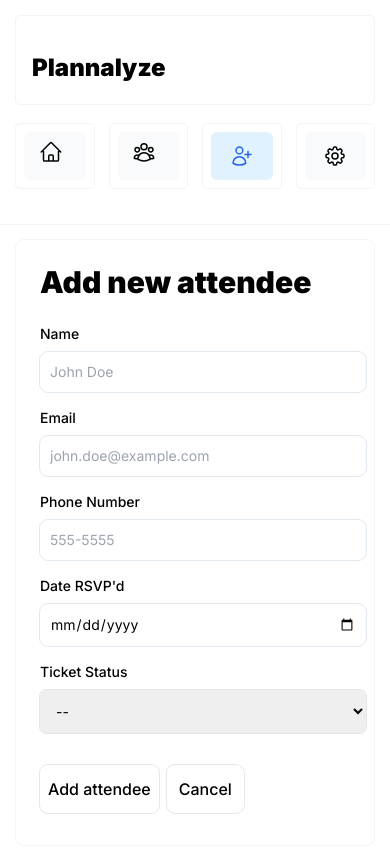
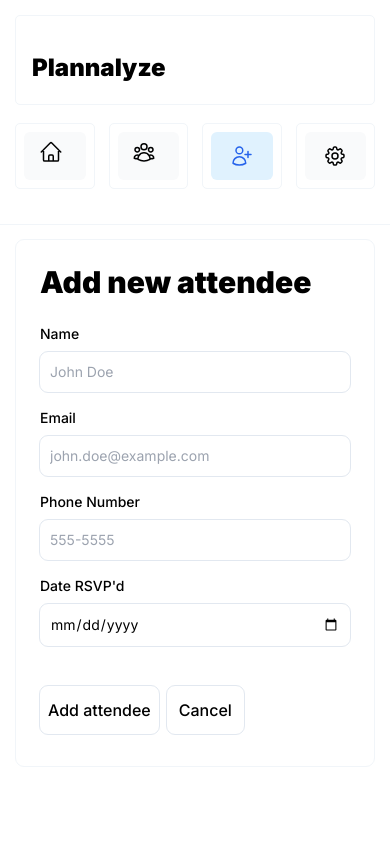
Before and after one commit to koolkiddev/plannalyze, a Next.js app: page /dashboard/attendees/add in a window 390 px wide. Built offline with nearby package versions, Linux system fonts and the light colour scheme.

Commit message:
delete row 'ticket_status'

```diff
--- a/src/app/dashboard/attendees/page.tsx
+++ b/src/app/dashboard/attendees/page.tsx
@@ -5,7 +5,7 @@ export default async function Page() {
     return (
         <>
           <AttendeesView />
-          <button className="align-middle select-none font-sans font-bold text-center transition-all disabled:opacity-50 disabled:shadow-none disabled:pointer-events-none py-3 px-6 mt-2 rounded-lg bg-blue-600 text-white shadow-lg hover:bg-blue-700 active:bg-blue-500 shadow-lg">
+          <button className="align-middle select-none font-sans font-bold text-center transition-all disabled:opacity-50 disabled:shadow-none disabled:pointer-events-none py-3 px-6 mt-4 rounded-lg bg-blue-600 text-white shadow-lg hover:bg-blue-700 active:bg-blue-500 shadow-lg">
             <Link href="/dashboard/attendees/add">Add new attendee</Link>
           </button>
         </>
--- a/src/app/lib/actions.ts
+++ b/src/app/lib/actions.ts
@@ -10,33 +10,24 @@ const FormSchema = z.object({
   email: z.string(),
   phone: z.string(),
   date_rsvp: z.date(),
-  ticket_status: z.boolean(),
 });
 
 const AddAttendee = FormSchema.omit({ id: true });
 
 export async function addAttendee(formData: FormData) {
-    var tistat = true;
-    if (formData.get("ticket_status") === 1) {
-        const tistat = true;
-    } else if (formData.get("ticket_status") === 2) {
-        const tistat = false;
-    }
+  const { name, email, phone, date_rsvp } = AddAttendee.parse({
+    name: formData.get("name") as string,
+    email: formData.get("email") as string,
+    phone: formData.get("phone") as string,
+    date_rsvp: new Date(formData.get("date_rsvp")),
+  });
 
-    const { name, email, phone, date_rsvp, ticket_status } = AddAttendee.parse({
-      name: formData.get("name"),
-      email: formData.get("email"),
-      phone: formData.get("phone"),
-      date_rsvp: new Date(formData.get("date_rsvp")),
-      ticket_status: tistat,
-    });
+  const date = new Date().toISOString().split('T')[0];
 
-    const date = new Date().toISOString().split('T')[0];
-
-    await sql`
-        INSERT INTO "Attendee" (name, phone, email, ticket_status, date_rsvp)
-        VALUES (${name}, ${phone}, ${email}, ${ticket_status}, ${date_rsvp})
+  await sql`
+    INSERT INTO "Attendee" (name, phone, email, date_rsvp)
+    VALUES (${name}, ${phone}, ${email}, ${date_rsvp})
   `;
 
-  redirect("/dashboard/attendees")
-  }
+  redirect("/dashboard/attendees");
+}
--- a/src/app/lib/definitions.tsx
+++ b/src/app/lib/definitions.tsx
@@ -4,5 +4,4 @@ export type Attendee = {
     phone: string;
     email: string;
     date_rsvp: string;
-    ticket_status: 'pending' | 'paid';
 };
--- a/src/app/ui/dashboard/attendees/add/form.tsx
+++ b/src/app/ui/dashboard/attendees/add/form.tsx
@@ -4,58 +4,37 @@ import { addAttendee } from '@/app/lib/actions';
 export default function Form() {
   return (
       <form action={addAttendee}>
-        <div className="mb-4 md:px-4">
+        <div className="mb-4 pr-4 md:px-4">
           <label htmlFor="name" className="block mb-2 text-sm font-medium m-2">Name</label>
           <input type="text" id="name" name="name" className="m-2 outline outline-1 outline-slate-200 text-sm rounded-lg block w-full p-2.5" placeholder="John Doe" required />
         </div>
 
         {/* email */}
-        <div className="mb-4 md:px-4">
+        <div className="mb-4 pr-4 md:px-4">
           <label htmlFor="email" className="block mb-2 text-sm font-medium m-2">Email</label>
           <input type="email" id="email" name="email" className="m-2 outline outline-1 outline-slate-200 text-sm rounded-lg focus:ring-blue-500 focus:border-blue-500 block w-full p-2.5" placeholder="john.doe@example.com" required />
         </div>
 
         {/* phone # */}
-        <div className="mb-4 md:px-4">
+        <div className="mb-4 pr-4 md:px-4">
           <label htmlFor="phone" className="m-2 block mb-2 text-sm font-medium">Phone Number</label>
           <input type="phoneNumber" name="phone" id="phone" className="m-2 outline outline-1 outline-slate-200 text-sm rounded-lg focus:ring-blue-500 focus:border-blue-500 block w-full p-2.5" placeholder="555-5555" required />
         </div>
 
-        <div className="mb-4 md:px-4">
+        <div className="mb-4 pr-4 md:px-4">
           <label htmlFor="date_rsvp" className="m-2 block mb-2 text-sm font-medium">Date RSVP&apos;d</label>
           <input type="date" id="date_rsvp" name="date_rsvp" className="m-2 outline outline-1 outline-slate-200 text-sm rounded-lg focus:ring-blue-500 focus:border-blue-500 block w-full p-2.5" required />
         </div>
 
-        {/* ticket status */}
-        <div className="mb-4 md:px-4">
-          <label htmlFor="ticket_status" className="m-2 block text-sm font-medium">Ticket Status</label>
-          <select
-            id="ticket_status"
-            name="ticket_status"
-            className="m-2 peer block w-full cursor-pointer rounded-md outline outline-gray-200 outline-1 p-3 text-sm placeholder:text-gray-500"
-            defaultValue=""
-          >
-            <option value="" disabled>
-              --
-            </option>
-            <option value={1}>
-              Paid
-            </option>
-            <option value={2}>
-              Unpaid
-            </option>
-          </select>
+        {/* submit button */}
+        <div className="inline-flex ml-2 mt-0 md:px-4 mb-4">
+          <button type="submit" className="transition transition-1 p-2 mr-2 bg-white font-medium rounded-lg outline outline-1 outline-slate-200 hover:bg-sky-100 hover:text-blue-600 mt-6">
+            Add attendee
+          </button>
 
-          {/* submit button */}
-          <div className="inline-flex ml-2 mt-0">
-            <button type="submit" className="transition-3 transition p-2 mr-2 bg-white font-medium rounded-lg outline outline-1 outline-slate-200 hover:bg-sky-100 hover:text-blue-600 mt-6">
-              Add attendee
-            </button>
-
-            <Link href="/dashboard/attendees" className="transition-2 transition p-3 bg-white font-medium rounded-lg outline outline-1 outline-slate-200 hover:bg-sky-100 hover:text-blue-600 mt-6">
-              Cancel
-            </Link>
-          </div>
+          <Link href="/dashboard/attendees" className="transition transition-1 p-3 bg-white font-medium rounded-lg outline outline-1 outline-slate-200 hover:bg-sky-100 hover:text-blue-600 mt-6">
+            Cancel
+          </Link>
         </div>
       </form>
   );
--- a/src/app/ui/dashboard/attendees/table.tsx
+++ b/src/app/ui/dashboard/attendees/table.tsx
@@ -23,9 +23,6 @@ export default async function AttendeesView() {
               <th scope="col" className="py-3 pr-3">
                   Date RSVP&apos;d
               </th>
-              <th scope="col" className="py-3">
-                  Ticket Status
-              </th>
             </tr>
           </thead>
           <tbody>
@@ -44,11 +41,8 @@ export default async function AttendeesView() {
                 <td className="py-4 pr-3">
                   {attendee.date_rsvp.toISOString().substring(0, 10)}
                 </td>
-                <td className="py-4 pr-3">
-                  {attendee.ticket_status.toString()}
-                </td>
               </tr>
-              )})};
+              )})}
           </tbody>
         </table>
       </div>
```
Also changed, not shown: 2 other files (tests, documents, lock files or other folders).
